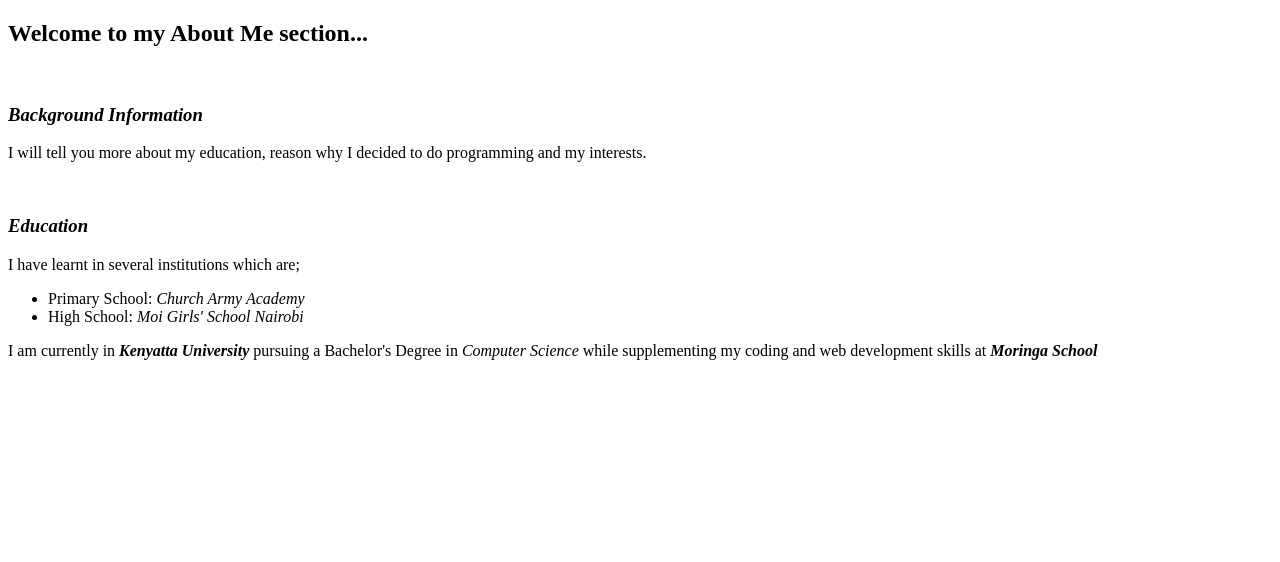
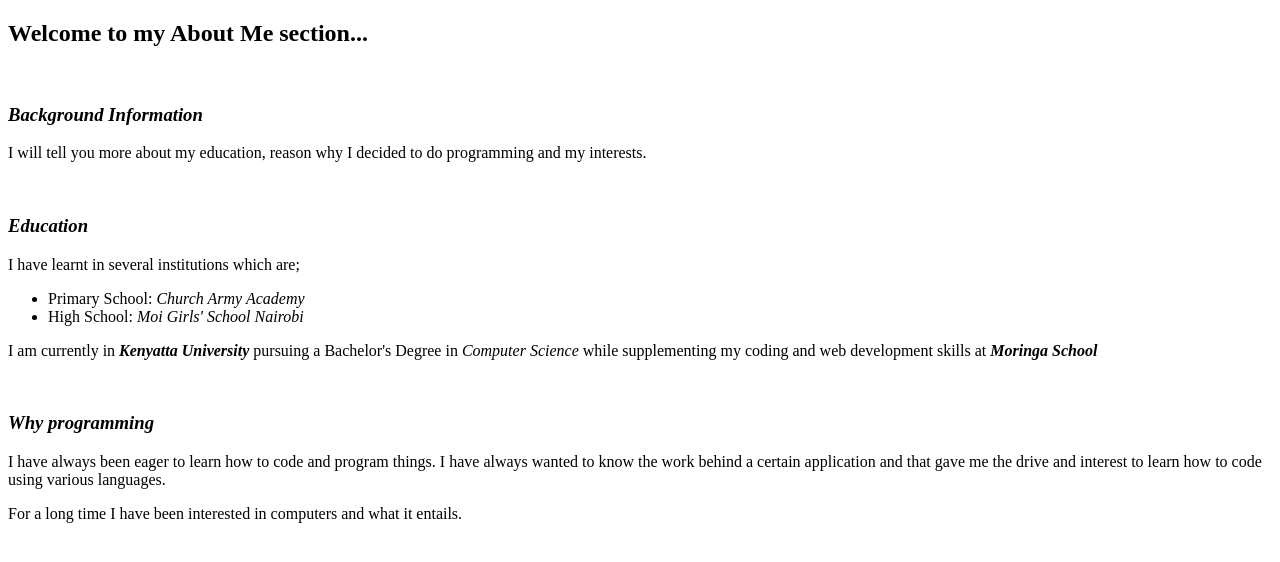
Before and after one commit to Louisiana-Alela/my-portfolio, a plain HTML site: page aboutme.html in a window 1280 px wide. Drawn offline with Linux system fonts and the light colour scheme.

Commit message:
Add programming section

```diff
--- a/aboutme.html
+++ b/aboutme.html
@@ -30,5 +30,10 @@
 
     <br>
 
+    <div class="programming">
+        <h3><em>Why programming</em></h3>
+        <p>I have always been eager to learn how to code and program things. I have always wanted to know the work behind a certain application and that gave me the drive and interest to learn how to code using various languages.</p>
+        <p>For a long time I have been interested in computers and what it entails.</p>
+    </div>
 </body>
 </html>
```
